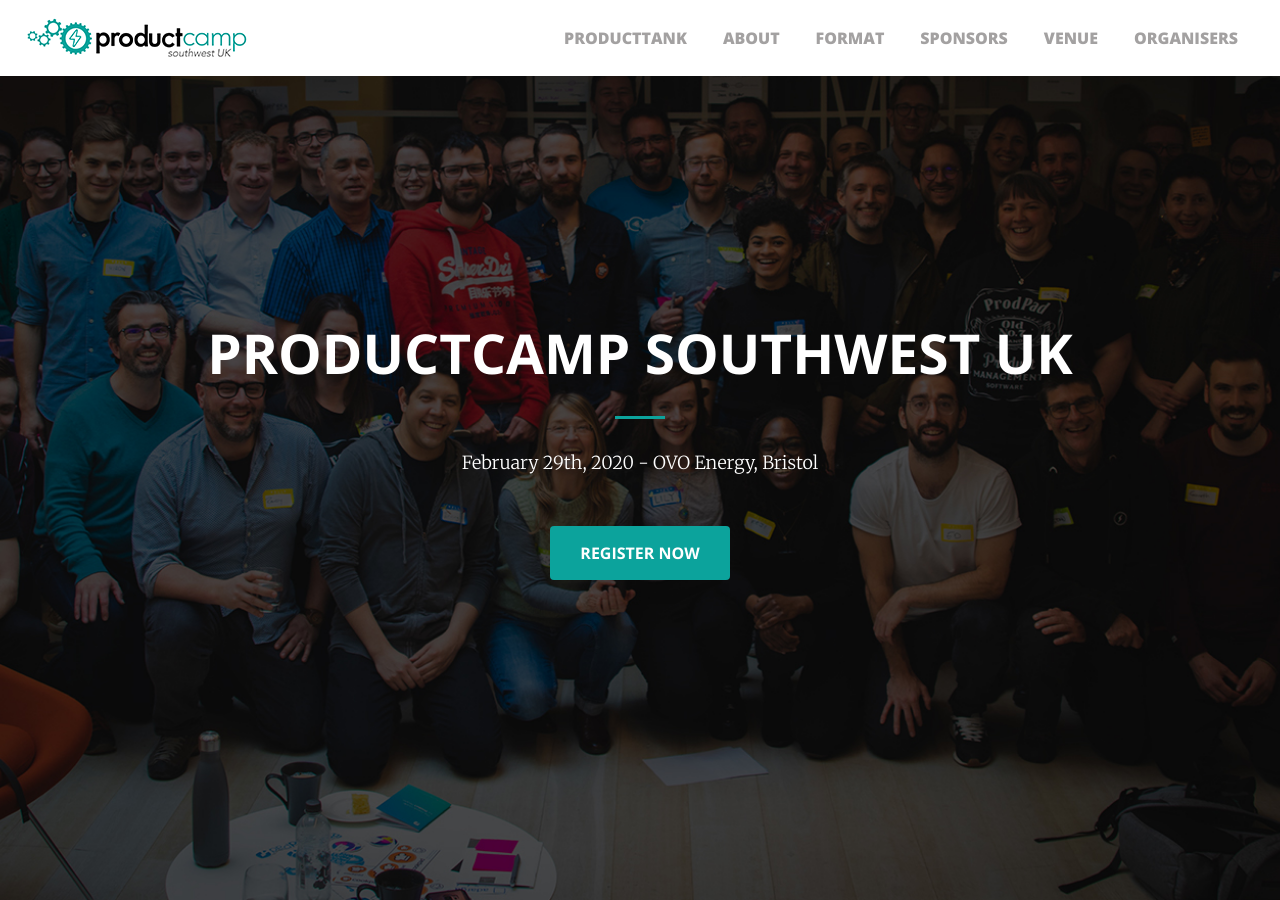
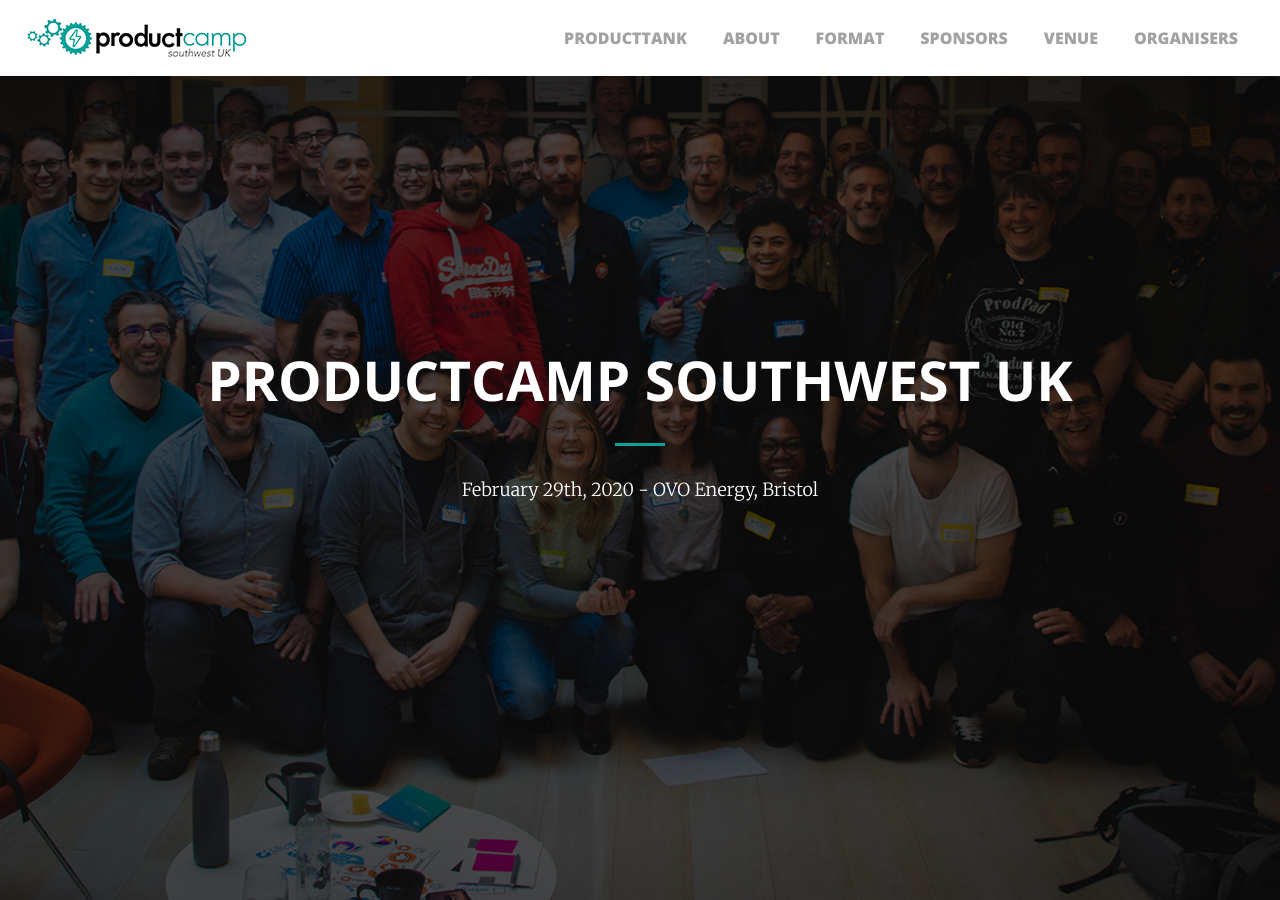
Before and after one commit to inavarre/product-camp-bristol-bath, a Jekyll site: the page built from index.html, in a window 1280 px wide and 900 px high. Built offline with Jekyll 4.4.1, drawn with Linux system fonts in a browser that asks for light colours; nearby versions of some CDN libraries.

Commit message:
removing the register button for now

```diff
--- a/_includes/head.html
+++ b/_includes/head.html
@@ -3,7 +3,7 @@
     <meta charset="utf-8">
     <meta http-equiv="X-UA-Compatible" content="IE=edge">
     <meta name="viewport" content="width=device-width, initial-scale=1">
-    <meta name="description" content="Welcome to the official ProductCamp Bristol & Bath! Here, you'll find more information about who we are and our annual event.">
+    <meta name="description" content="Welcome to the official ProductCamp southwest UK. Here, you'll find more information about who we are and our annual event which serves Bristol, Bath, Cardiff, Exteter and the whole of the southwest UK.">
     <meta name="author" content="">
 
     <title>{{page.title}}</title>
--- a/_includes/header.html
+++ b/_includes/header.html
@@ -5,7 +5,7 @@
                 <h1>ProductCamp southwest UK</h1>
                 <hr>
                 <p class="animated fadeInUp">February 29th, 2020 - OVO Energy, Bristol</p>
-                <a href="https://www.eventbrite.com/e/productcamp-bristol-bath-tickets-55475296104" target="_blank" class="btn btn-primary btn-xl animated fadeInUp delay-1s page-scroll">Register Now</a>
+                <!-- <a href="https://www.eventbrite.com/e/productcamp-bristol-bath-tickets-55475296104" target="_blank" class="btn btn-primary btn-xl animated fadeInUp delay-1s page-scroll">Register Now</a>                 -->
             </div>
         </div>
         </div>
--- a/_includes/unconference.html
+++ b/_includes/unconference.html
@@ -55,7 +55,7 @@
                 <li class="text-left">A series of talks, panels, discussions, debates, workshops brought to you by the attendees (some will be polished, others will be winging it - what about you?)</li>
                 <li class="text-left">To have fun, learn, make mistakes, relax and enjoy the day (safe space!)</li>
             </ul>
-            <p>Lunch will be provided with vegetarian options, please let us know about any other dietary requirements and we'll do our best to accommodate them.</p>
+            <p class="mt-4">Lunch will be provided with vegetarian options, please let us know about any other dietary requirements and we'll do our best to accommodate them.</p>
             <p>After ProductCamp we will be heading to a nearby pub for a few drinks and to continue the conversation. Please keep some time aside to join us and reflect on the day.</p>
 
 
```
